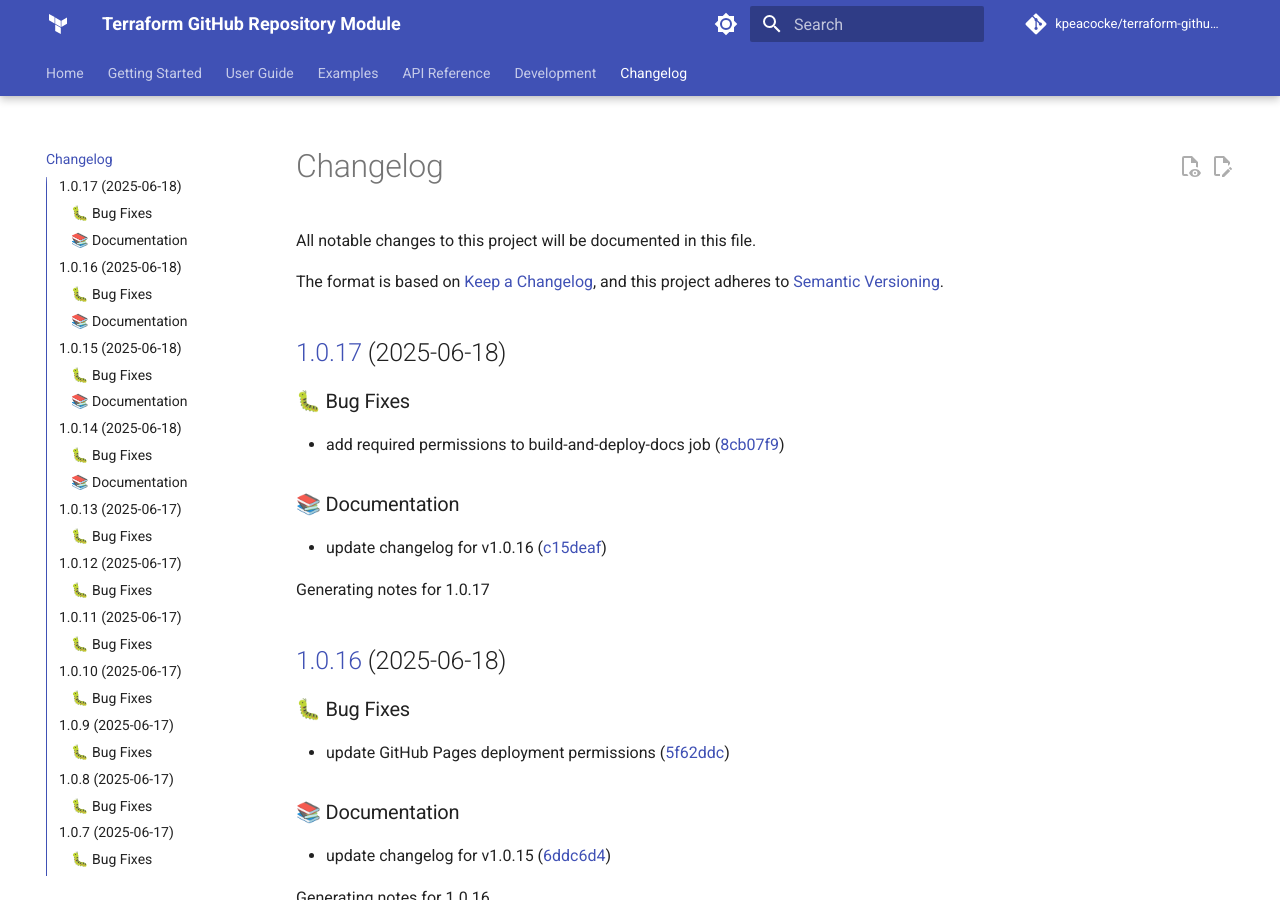
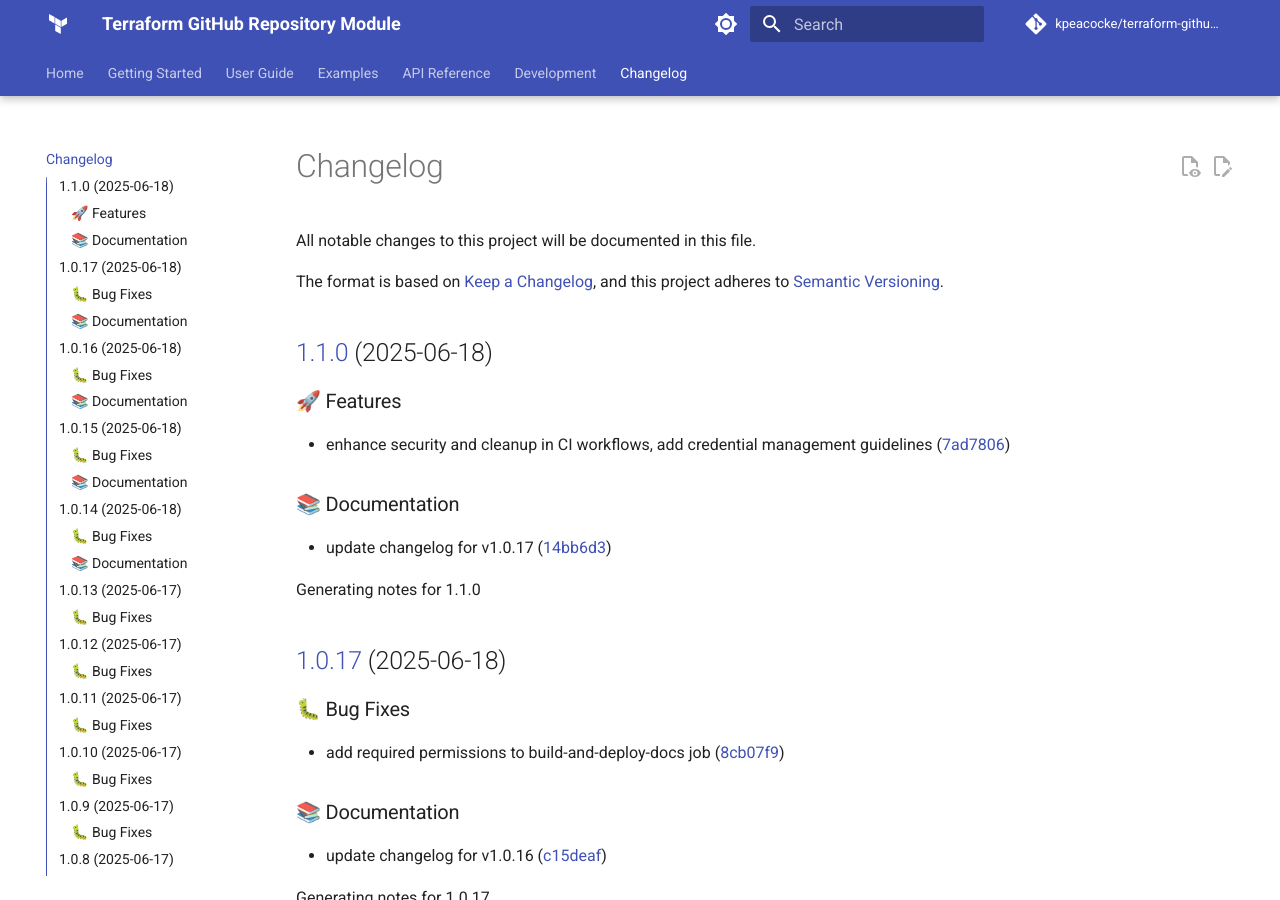
Before and after one commit to kpeacocke/terraform-github-repo, an MkDocs documentation site: the page built from docs/changelog.md, in a window 1280 px wide and 900 px high. Built offline with MkDocs 1.6.1 and Material for MkDocs 9.7.7, drawn with Linux system fonts in a browser that asks for light colours; comment, search, counter and statistics services are not loaded; the version menu is left out.

Commit message:
docs: update changelog for v1.1.0

```diff
--- a/docs/changelog.md
+++ b/docs/changelog.md
@@ -6,6 +6,19 @@ The format is based on [Keep a Changelog](https://keepachangelog.com/en/1.0.0/),
 and this project adheres to [Semantic Versioning](https://semver.org/spec/v2.0.0.html).
 
 <!-- markdownlint-disable MD024 -->
+
+## [1.1.0](https://github.com/kpeacocke/terraform-github-repo/compare/v1.0.17...v1.1.0) (2025-06-18)
+
+### 🚀 Features
+
+* enhance security and cleanup in CI workflows, add credential management guidelines ([7ad7806](https://github.com/kpeacocke/terraform-github-repo/commit/7ad7806d09856f9a1a4fe0eea9712b657ec509f4))
+
+### 📚 Documentation
+
+* update changelog for v1.0.17 ([14bb6d3](https://github.com/kpeacocke/terraform-github-repo/commit/14bb6d3b6ea10f6feed7e8c16f347d5cc6359083))
+
+
+Generating notes for 1.1.0
 
 ## [1.0.17](https://github.com/kpeacocke/terraform-github-repo/compare/v1.0.16...v1.0.17) (2025-06-18)
 
```
